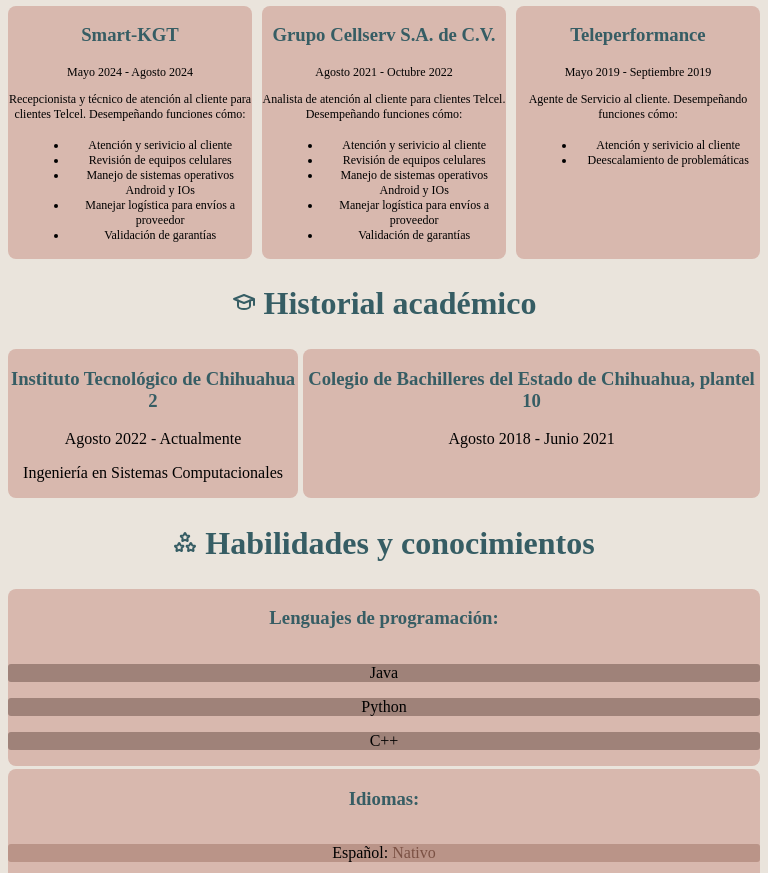
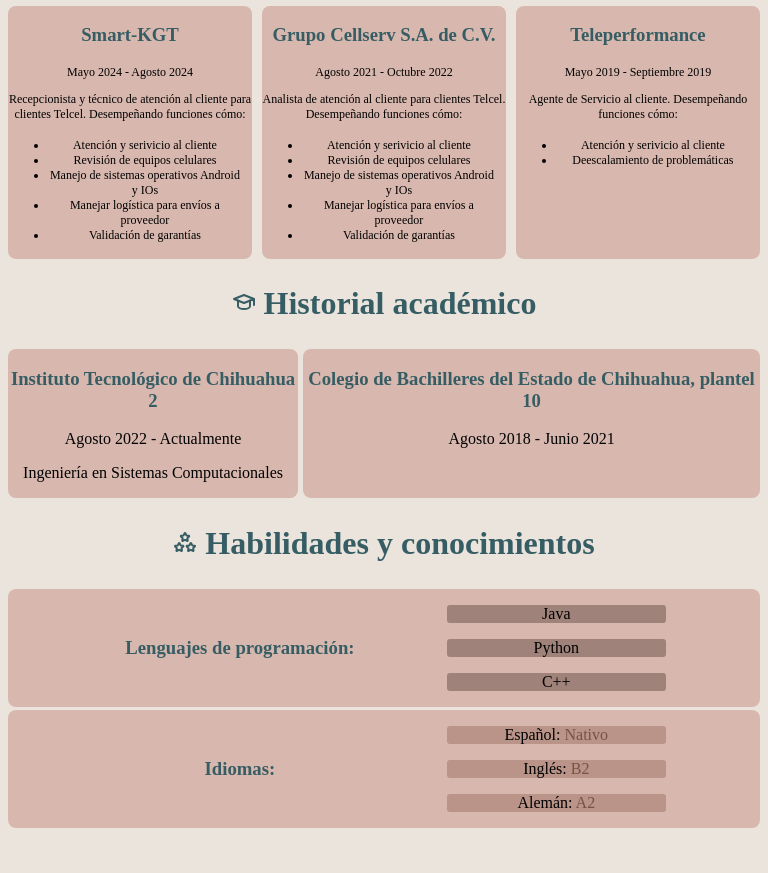
Before and after one commit to carlosgr55/CV_HTML_CSS, a plain HTML site: page index.html in a window 768 px wide. Shown: the part 427-1300 px from the top of the page. After the commit the page ends 1263 px from the top, so only its background shows below. Drawn offline with Linux system fonts and the light colour scheme; a web font is replaced by a local one.

Commit message:
768px listo

```diff
--- a/styles.css
+++ b/styles.css
@@ -7,7 +7,7 @@
     gap: 50px;
     align-items: center;
   }
-  #idiomas{
+  #idiomas {
     align-items: center;
   }
 
@@ -68,13 +68,37 @@
   }
 }
 
-@media (max-width: 768px) and (min-width: 468.1px) {
+@media (max-width: 768px) or (min-width: 469px) {
+  .flex-habi {
+    display: flex;
 
-    .contAcad{
-        display: flex;
-        flex-direction: row;
-        gap: 5px;
-    }
+    flex-direction: row;
+  }
+  .contHabi {
+    padding-left: 10%;
+    grid-template-columns: repeat(2, 1fr);
+    gap: 50px;
+    align-items: center;
+  }
+  .habilidad{
+    padding-right: 30%;
+  }
+  .contHabi:nth-child(1) {
+    grid-column: span 1;
+  }
+
+  .contHabi:nth-child(2) {
+    grid-column: span 1;
+  }
+
+  #idiomas {
+    align-items: center;
+  }
+  .contAcad {
+    display: flex;
+    flex-direction: row;
+    gap: 5px;
+  }
 
   .contLaboral {
     grid-template-columns: repeat(3, 1fr);
@@ -83,12 +107,13 @@
   }
 
   .laboral li {
-    margin-left: 10%;
-    font-size: 0.95rem;
+    text-align: left;
+    padding-right: 5%;
+    font-size: 0.80rem;
   }
   .contLaboral:nth-child(1) {
     grid-column: span 2;
-}
+  }
   .contLaboral:nth-child(2) {
     grid-column: span 1;
   }
@@ -110,7 +135,7 @@
   h2 {
     font-size: 2rem;
   }
-  h1{
+  h1 {
     font-size: 3rem;
   }
 
@@ -200,7 +225,7 @@
   border-radius: 8px;
 }
 
-.idioma{
+.idioma {
   background-color: #ba9488;
   border-radius: 3px;
 }
```
